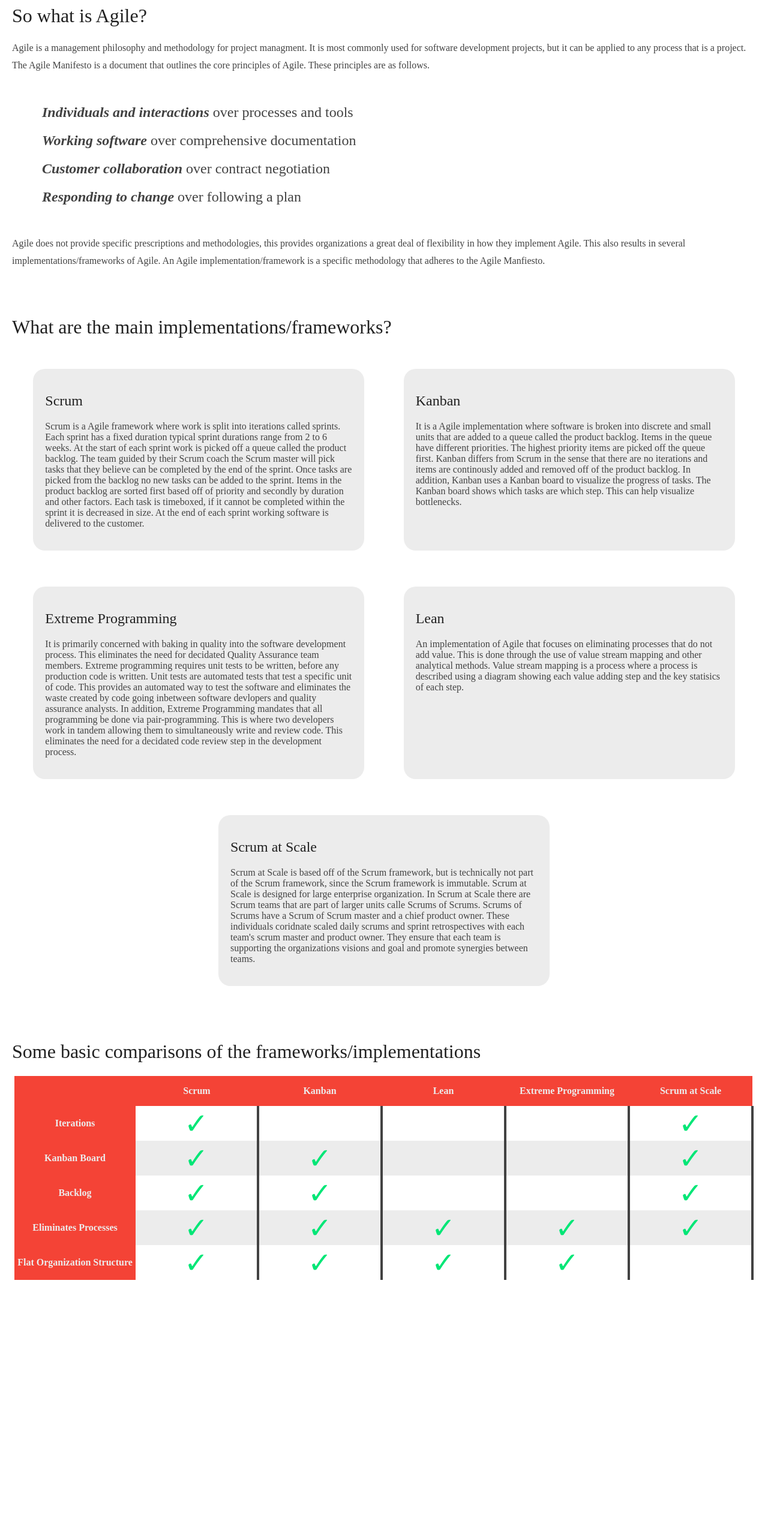
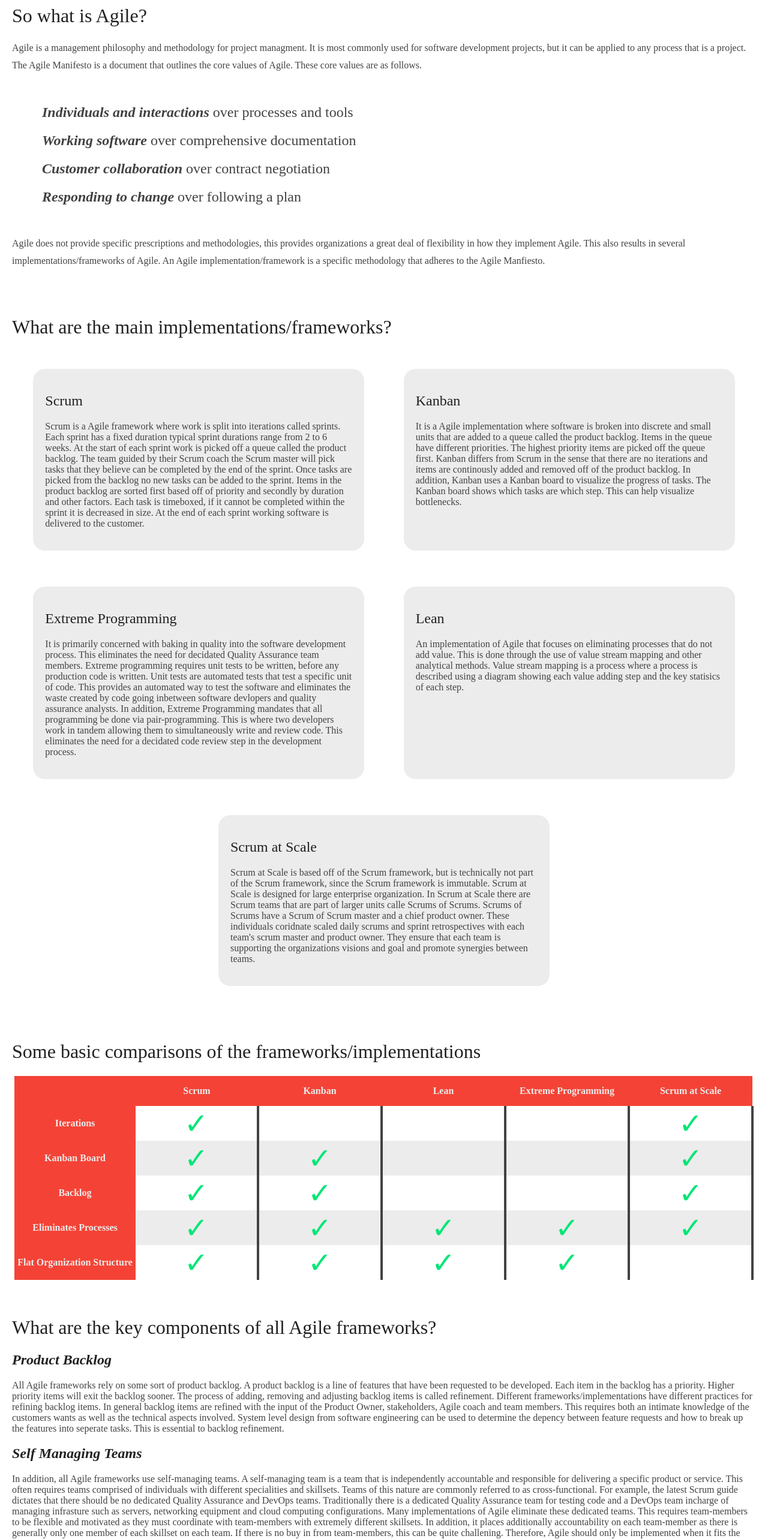
Before and after one commit to prettygoodstudios/Agile-Research-Project, a React app: page / in a window 1280 px wide. Shown: the part 1027-3593 px from the top of the page at 60% size. Before the commit the page ends 3181 px from the top, so only its background shows below. Built offline with nearby package versions, Linux system fonts and the light colour scheme.

Commit message:
Completed key components section

```diff
--- a/src/components/App.jsx
+++ b/src/components/App.jsx
@@ -5,6 +5,7 @@ import Buzz from "./Buzz.jsx";
 import What from "./What.jsx";
 import Frameworks from "./Frameworks.jsx";
 import Comparisons from "./Comparisons.jsx";
+import Keys from "./Keys.jsx";
 
 
 export default class App extends Component {
@@ -17,6 +18,7 @@ export default class App extends Component {
                 <What/>
                 <Frameworks/>
                 <Comparisons/>
+                <Keys/>
             </div>
         )
     }
--- /dev/null
+++ b/src/components/Keys.jsx
@@ -0,0 +1,15 @@
+import React from "react";
+
+const Keys = ({}) => {
+    return (
+        <div className="section keys">
+            <h1 className="section__header">What are the key components of all Agile frameworks?</h1>
+            <h2 className="keys__component">Product Backlog</h2>
+            <p>All Agile frameworks rely on some sort of product backlog. A product backlog is a line of features that have been requested to be developed. Each item in the backlog has a priority. Higher priority items will exit the backlog sooner. The process of adding, removing and adjusting backlog items is called refinement. Different frameworks/implementations have different practices for refining backlog items. In general backlog items are refined with the input of the Product Owner, stakeholders, Agile coach and team members. This requires both an intimate knowledge of the customers wants as well as the technical aspects involved. System level design from software engineering can be used to determine the depency between feature requests and how to break up the features into seperate tasks. This is essential to backlog refinement.</p>
+            <h2 className="keys__component">Self Managing Teams</h2>
+            <p>In addition, all Agile frameworks use self-managing teams. A self-managing team is a team that is independently accountable and responsible for delivering a specific product or service. This often requires teams comprised of individuals with different specialities and skillsets. Teams of this nature are commonly referred to as cross-functional. For example, the latest Scrum guide dictates that there should be no dedicated Quality Assurance and DevOps teams. Traditionally there is a dedicated Quality Assurance team for testing code and a DevOps team incharge of managing infrasture such as servers, networking equipment and cloud computing configurations. Many implementations of Agile eliminate these dedicated teams. This requires team-members to be flexible and motivated as they must coordinate with team-members with extremely different skillsets. In addition, it places additionally accountability on each team-member as there is generally only one member of each skillset on each team. If there is no buy in from team-members, this can be quite challening. Therefore, Agile should only be implemented when it fits the company culture and work enviroment.</p>
+        </div>
+    )
+}
+
+export default Keys;
--- a/src/components/What.jsx
+++ b/src/components/What.jsx
@@ -8,8 +8,8 @@ const What = ({}) => {
 project managment. It is most commonly used for
 software development projects, but it can be applied
 to any process that is a project. The Agile Manifesto is
-a document that outlines the core principles of Agile.
-These principles are as follows.</p>
+a document that outlines the core values of Agile.
+These core values are as follows.</p>
             <div className="what__manifesto">
                 <div className="what__manifesto__item">
                     <span>Individuals and interactions</span> over processes and tools
--- /dev/null
+++ b/src/styles/keys.scss
@@ -0,0 +1,8 @@
+
+
+.keys {
+    &__component {
+        font-style: italic;
+        font-weight: 800;
+    }
+}
--- a/src/styles/main.scss
+++ b/src/styles/main.scss
@@ -5,6 +5,7 @@
 @import "what";
 @import "frameworks";
 @import "comparisons";
+@import "keys";
 
 html, body {
     padding: 0;
```
